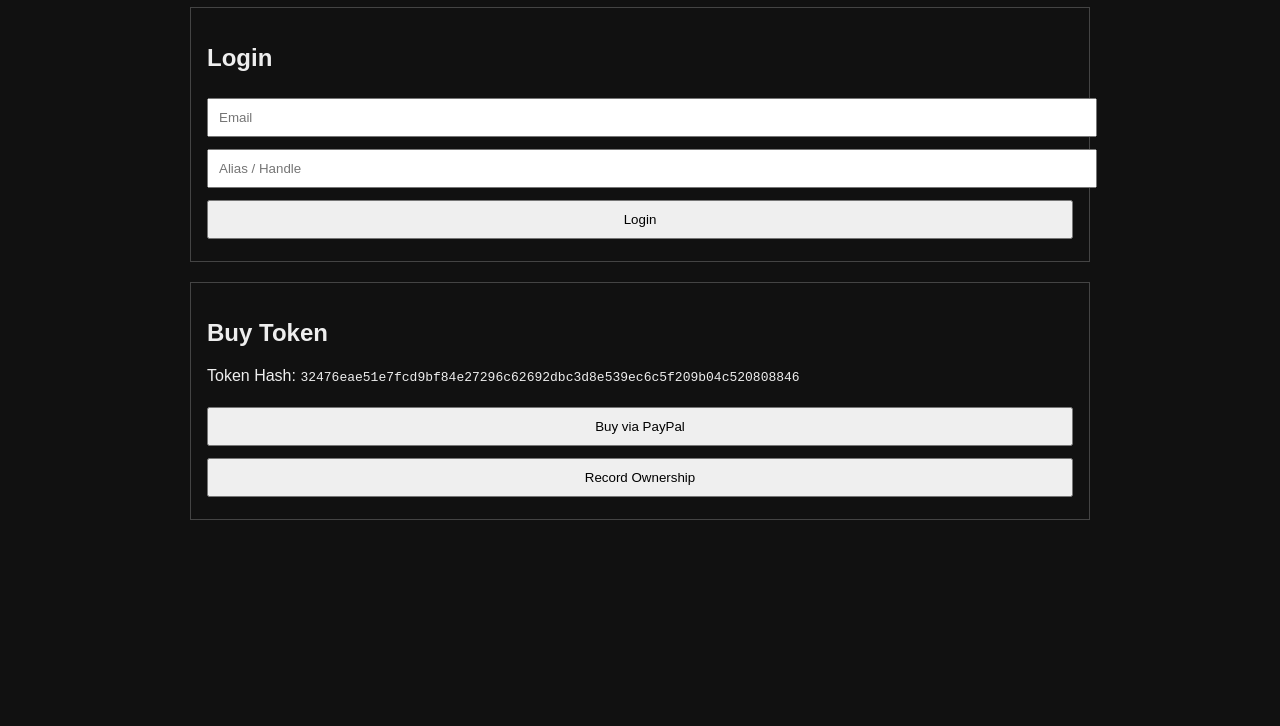
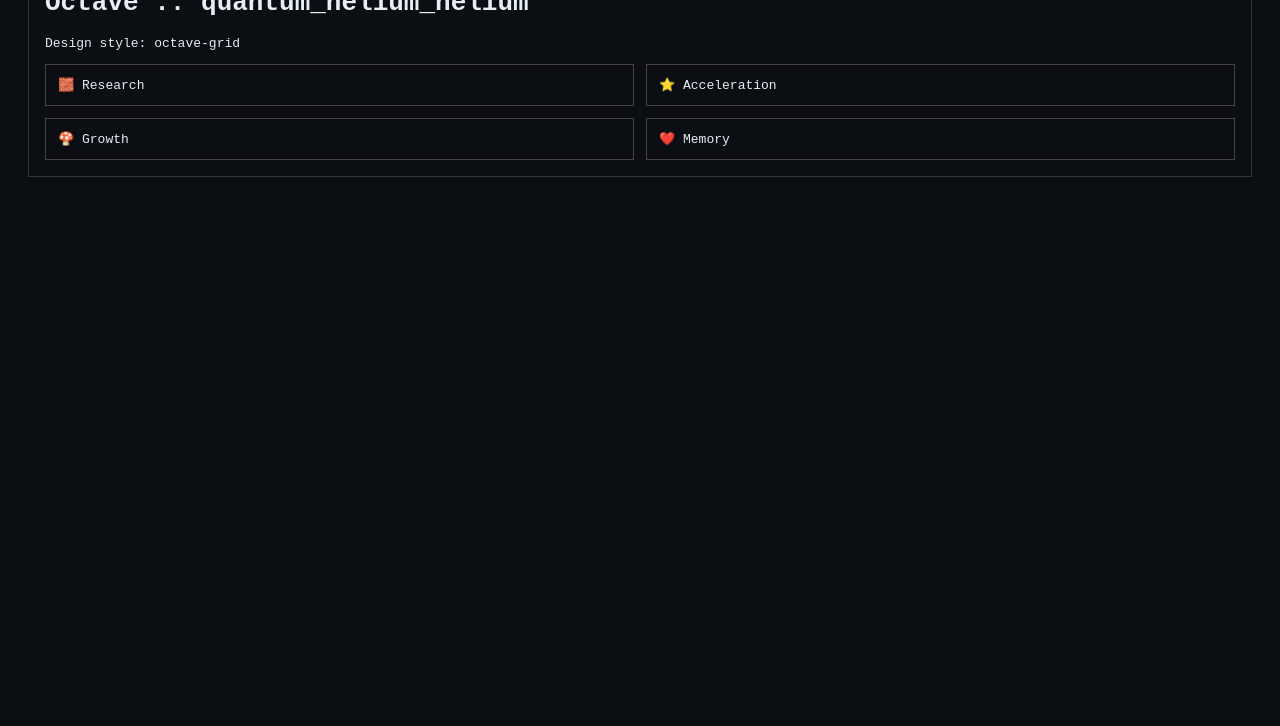
Before and after one commit to pewpi-infinity/quantum_helium_helium, a plain HTML site: page index.html in a window 1280 px wide. Shown: the part 74-800 px from the top of the page. Drawn offline with Linux system fonts and the light colour scheme.

Commit message:
c13b0 sweep: research, goal, token, index

```diff
--- a/index.html
+++ b/index.html
@@ -1,74 +1,25 @@
-<!DOCTYPE html>
+<!doctype html>
 <html>
 <head>
 <meta charset="utf-8">
-<title>quantum_helium_helium — Token Purchase</title>
+<title>quantum_helium_helium — Octave</title>
 <style>
-body { font-family: sans-serif; background:#111; color:#eee; max-width:900px; margin:auto; }
-input, button { padding:10px; margin:6px 0; width:100%; }
-.box { border:1px solid #444; padding:16px; margin-top:20px; }
+body{font-family:monospace;background:#0b0f14;color:#e6edf3;padding:20px}
+.box{border:1px solid #30363d;padding:16px}
+.grid{display:grid;grid-template-columns:repeat(2,1fr);gap:12px}
+.card{border:1px solid #444;padding:12px}
 </style>
 </head>
 <body>
-
-<h1>🧱 Token Access — quantum_helium_helium</h1>
-
 <div class="box">
-<h2>Login</h2>
-<input id="email" placeholder="Email">
-<input id="alias" placeholder="Alias / Handle">
-<button onclick="login()">Login</button>
+<h1>Octave :: quantum_helium_helium</h1>
+<p>Design style: octave-grid</p>
+<div class="grid">
+  <div class="card">🧱 Research</div>
+  <div class="card">⭐ Acceleration</div>
+  <div class="card">🍄 Growth</div>
+  <div class="card">❤️ Memory</div>
 </div>
-
-<div class="box">
-<h2>Buy Token</h2>
-<p>Token Hash: <code>32476eae51e7fcd9bf84e27296c62692dbc3d8e539ec6c5f209b04c520808846</code></p>
-
-<form action="https://www.paypal.com/cgi-bin/webscr" method="post" target="_blank">
-<input type="hidden" name="cmd" value="_xclick">
-<input type="hidden" name="business" value="watsonkris611@gmail.com">
-<input type="hidden" name="item_name" value="c13b0 Token — quantum_helium_helium">
-<input type="hidden" name="currency_code" value="USD">
-<input type="hidden" name="amount" value="10.07">
-<input type="hidden" name="custom" value="quantum_helium_helium|32476eae51e7fcd9bf84e27296c62692dbc3d8e539ec6c5f209b04c520808846">
-<button type="submit">Buy via PayPal</button>
-</form>
-
-<button onclick="record()">Record Ownership</button>
 </div>
-
-<script>
-function login() {
-  localStorage.setItem("c13b0_email", document.getElementById("email").value);
-  localStorage.setItem("c13b0_alias", document.getElementById("alias").value);
-  alert("Logged in");
-}
-
-function record() {
-  const e = localStorage.getItem("c13b0_email");
-  const a = localStorage.getItem("c13b0_alias");
-  if (!e || !a) { alert("Login first"); return; }
-
-  const rec = {
-    email_hash: "32476eae51e7fcd9bf84e27296c62692dbc3d8e539ec6c5f209b04c520808846".slice(0,8) + ":" + e,
-    alias: a,
-    repo: "quantum_helium_helium",
-    token: "32476eae51e7fcd9bf84e27296c62692dbc3d8e539ec6c5f209b04c520808846",
-    time: new Date().toISOString()
-  };
-
-  fetch("OWNERS.json")
-    .then(r => r.json())
-    .then(j => {
-      j.push(rec);
-      const blob = new Blob([JSON.stringify(j,null,2)],{type:"application/json"});
-      const a = document.createElement("a");
-      a.href = URL.createObjectURL(blob);
-      a.download = "OWNERS.json";
-      a.click();
-    });
-}
-</script>
-
 </body>
 </html>
```
Also changed, not shown: 2 other files.
